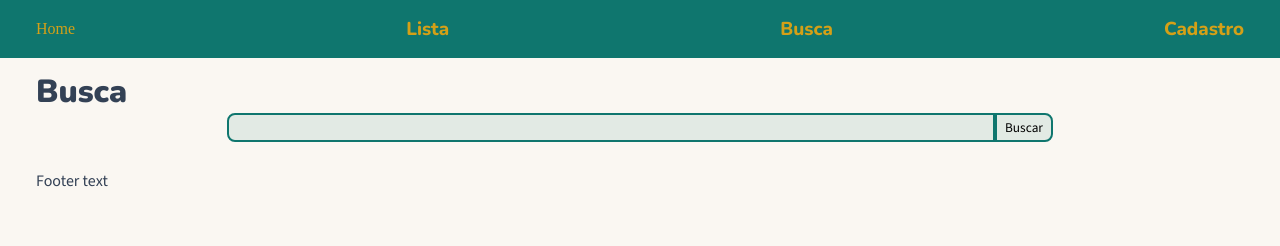
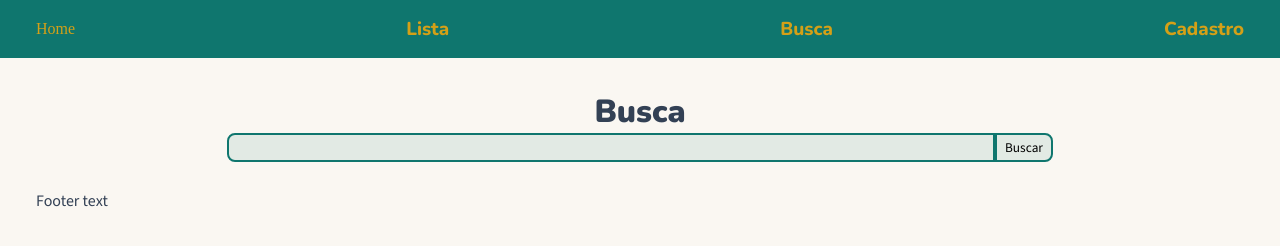
Before and after one commit to Felipe-Caue-SS/HRMasters-n9, an Astro site in the folder hr-masters/: page /interno/busca in a window 1280 px wide. Built offline with nearby package versions, Linux system fonts and the light colour scheme; Astro itself is replaced by a stand-in of ours.

Commit message:
Style h1 element with margin and alignment
Add styles for h1 element in busca.astro

```diff
--- a/hr-masters/src/pages/interno/busca.astro
+++ b/hr-masters/src/pages/interno/busca.astro
@@ -14,6 +14,11 @@ import InternoLayout from "@layouts/InternoLayout.astro";
 </InternoLayout>
 
 <style>
+    h1 {
+      margin-top: 20px;
+      text-align: center;
+    }
+
     fieldset {
         display: flex;
         justify-content: center;
```
